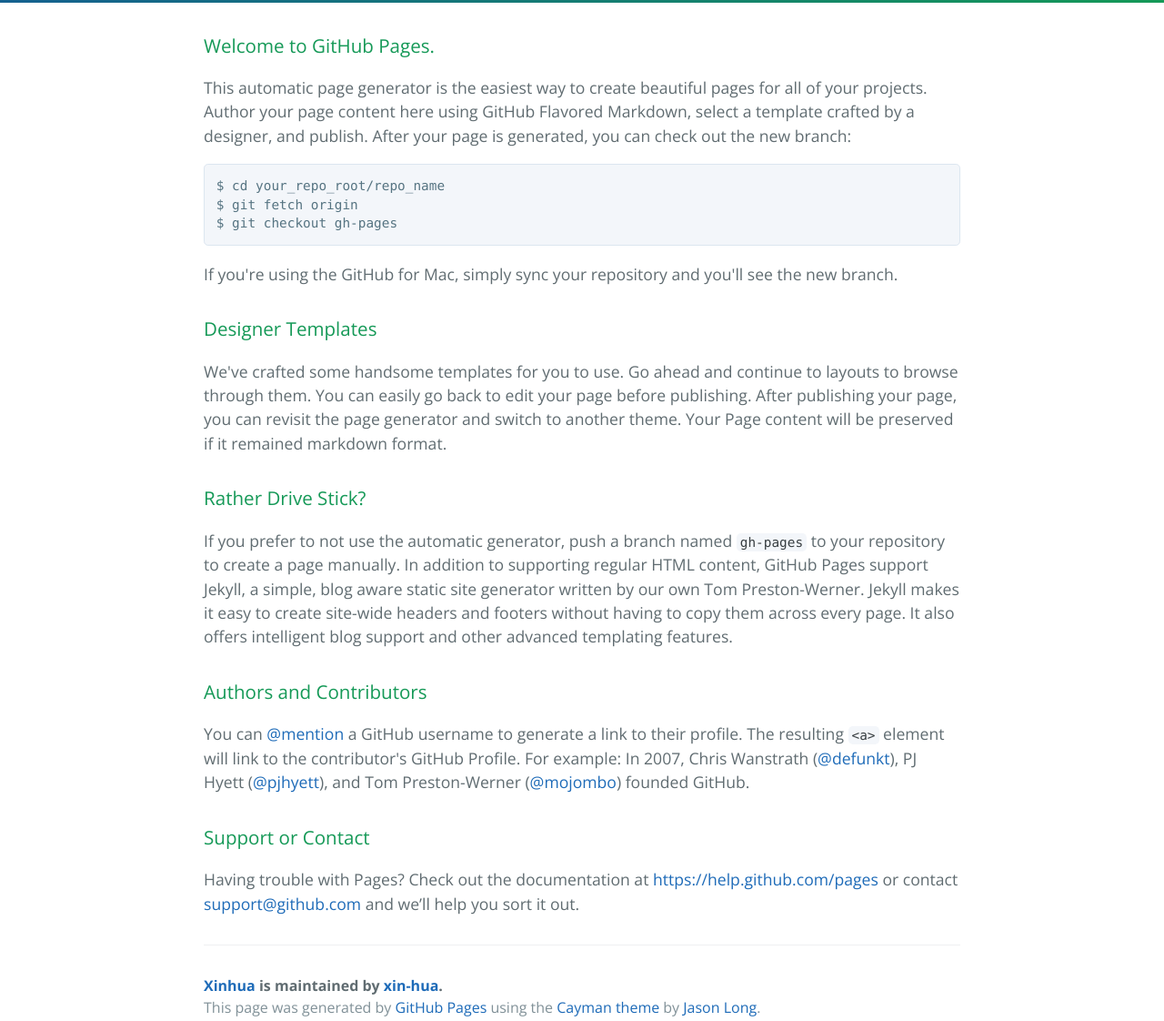
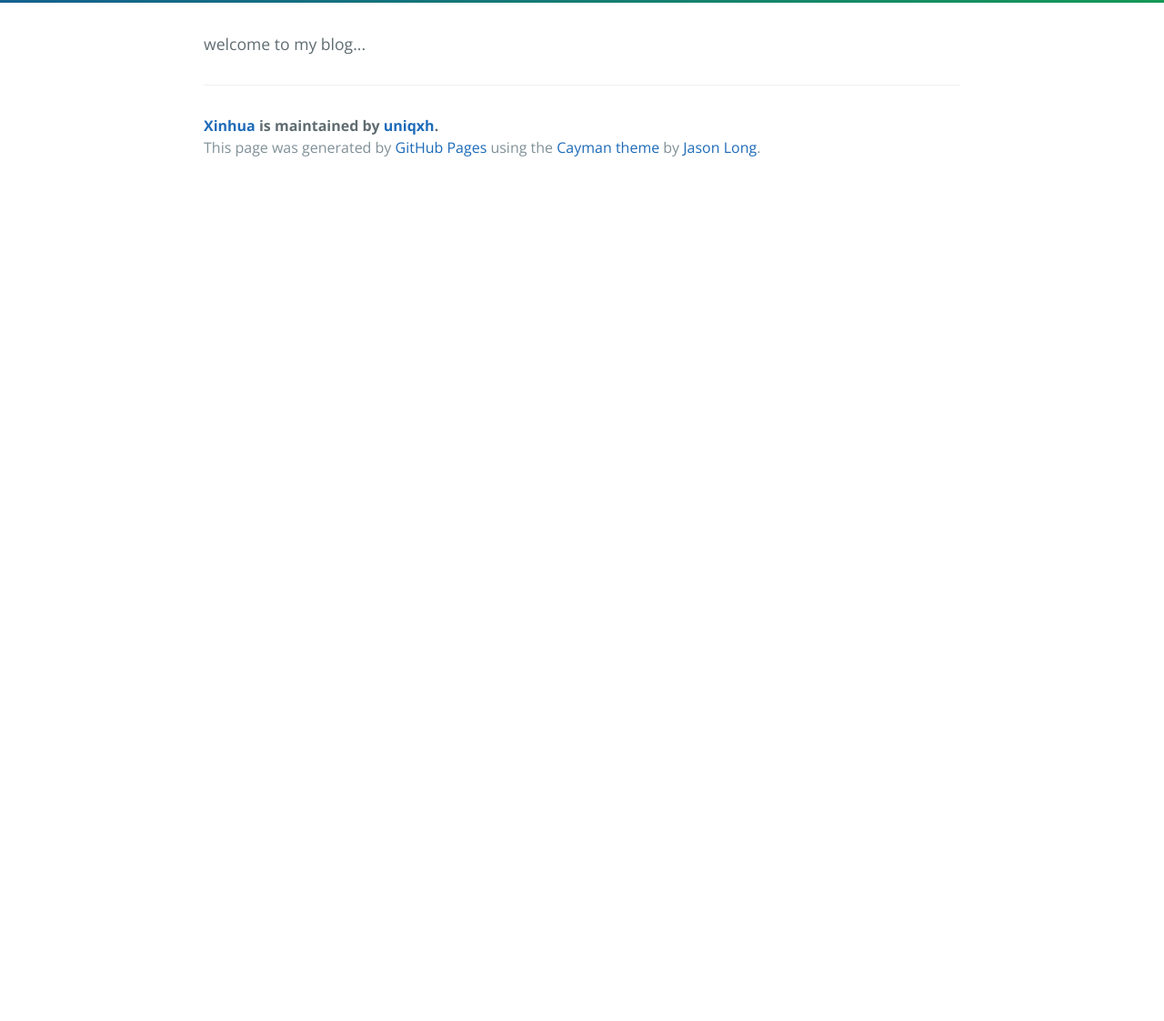
Before and after one commit to uniqxh/uniqxh.github.io, a plain HTML site: page index.html in a window 1280 px wide. Shown: the part 380-1502 px from the top of the page at 91% size. After the commit the page ends 800 px from the top, so only its background shows below. Drawn offline with nearby package versions, Linux system fonts and the light colour scheme.

```diff
--- a/index.html
+++ b/index.html
@@ -2,7 +2,7 @@
 <html lang="en-us">
   <head>
     <meta charset="UTF-8">
-    <title>Xinhua by xin-hua</title>
+    <title>Xinhua by uniqxh</title>
     <meta name="viewport" content="width=device-width, initial-scale=1">
     <link rel="stylesheet" type="text/css" href="stylesheets/normalize.css" media="screen">
     <link href='http://fonts.googleapis.com/css?family=Open+Sans:400,700' rel='stylesheet' type='text/css'>
@@ -13,46 +13,16 @@
     <section class="page-header">
       <h1 class="project-name">Xinhua</h1>
       <h2 class="project-tagline">blog</h2>
-      <a href="https://github.com/xin-hua/xinhua" class="btn">View on GitHub</a>
-      <a href="https://github.com/xin-hua/xinhua/zipball/master" class="btn">Download .zip</a>
-      <a href="https://github.com/xin-hua/xinhua/tarball/master" class="btn">Download .tar.gz</a>
+      <a href="https://github.com/uniqxh/xinhua" class="btn">View on GitHub</a>
+      <a href="https://github.com/uniqxh/xinhua/zipball/master" class="btn">Download .zip</a>
+      <a href="https://github.com/uniqxh/xinhua/tarball/master" class="btn">Download .tar.gz</a>
     </section>
 
     <section class="main-content">
-      <h3>
-<a id="welcome-to-github-pages" class="anchor" href="#welcome-to-github-pages" aria-hidden="true"><span class="octicon octicon-link"></span></a>Welcome to GitHub Pages.</h3>
-
-<p>This automatic page generator is the easiest way to create beautiful pages for all of your projects. Author your page content here using GitHub Flavored Markdown, select a template crafted by a designer, and publish. After your page is generated, you can check out the new branch:</p>
-
-<pre><code>$ cd your_repo_root/repo_name
-$ git fetch origin
-$ git checkout gh-pages
-</code></pre>
-
-<p>If you're using the GitHub for Mac, simply sync your repository and you'll see the new branch.</p>
-
-<h3>
-<a id="designer-templates" class="anchor" href="#designer-templates" aria-hidden="true"><span class="octicon octicon-link"></span></a>Designer Templates</h3>
-
-<p>We've crafted some handsome templates for you to use. Go ahead and continue to layouts to browse through them. You can easily go back to edit your page before publishing. After publishing your page, you can revisit the page generator and switch to another theme. Your Page content will be preserved if it remained markdown format.</p>
-
-<h3>
-<a id="rather-drive-stick" class="anchor" href="#rather-drive-stick" aria-hidden="true"><span class="octicon octicon-link"></span></a>Rather Drive Stick?</h3>
-
-<p>If you prefer to not use the automatic generator, push a branch named <code>gh-pages</code> to your repository to create a page manually. In addition to supporting regular HTML content, GitHub Pages support Jekyll, a simple, blog aware static site generator written by our own Tom Preston-Werner. Jekyll makes it easy to create site-wide headers and footers without having to copy them across every page. It also offers intelligent blog support and other advanced templating features.</p>
-
-<h3>
-<a id="authors-and-contributors" class="anchor" href="#authors-and-contributors" aria-hidden="true"><span class="octicon octicon-link"></span></a>Authors and Contributors</h3>
-
-<p>You can <a href="https://github.com/blog/821" class="user-mention">@mention</a> a GitHub username to generate a link to their profile. The resulting <code>&lt;a&gt;</code> element will link to the contributor's GitHub Profile. For example: In 2007, Chris Wanstrath (<a href="https://github.com/defunkt" class="user-mention">@defunkt</a>), PJ Hyett (<a href="https://github.com/pjhyett" class="user-mention">@pjhyett</a>), and Tom Preston-Werner (<a href="https://github.com/mojombo" class="user-mention">@mojombo</a>) founded GitHub.</p>
-
-<h3>
-<a id="support-or-contact" class="anchor" href="#support-or-contact" aria-hidden="true"><span class="octicon octicon-link"></span></a>Support or Contact</h3>
-
-<p>Having trouble with Pages? Check out the documentation at <a href="https://help.github.com/pages">https://help.github.com/pages</a> or contact <a href="mailto:support@github.com">support@github.com</a> and we’ll help you sort it out.</p>
+      <p>welcome to my blog...</p>
 
       <footer class="site-footer">
-        <span class="site-footer-owner"><a href="https://github.com/xin-hua/xinhua">Xinhua</a> is maintained by <a href="https://github.com/xin-hua">xin-hua</a>.</span>
+        <span class="site-footer-owner"><a href="https://github.com/uniqxh/xinhua">Xinhua</a> is maintained by <a href="https://github.com/uniqxh">uniqxh</a>.</span>
 
         <span class="site-footer-credits">This page was generated by <a href="https://pages.github.com">GitHub Pages</a> using the <a href="https://github.com/jasonlong/cayman-theme">Cayman theme</a> by <a href="https://twitter.com/jasonlong">Jason Long</a>.</span>
       </footer>
```
Also changed, not shown: params.json (+1 -1 lines).
